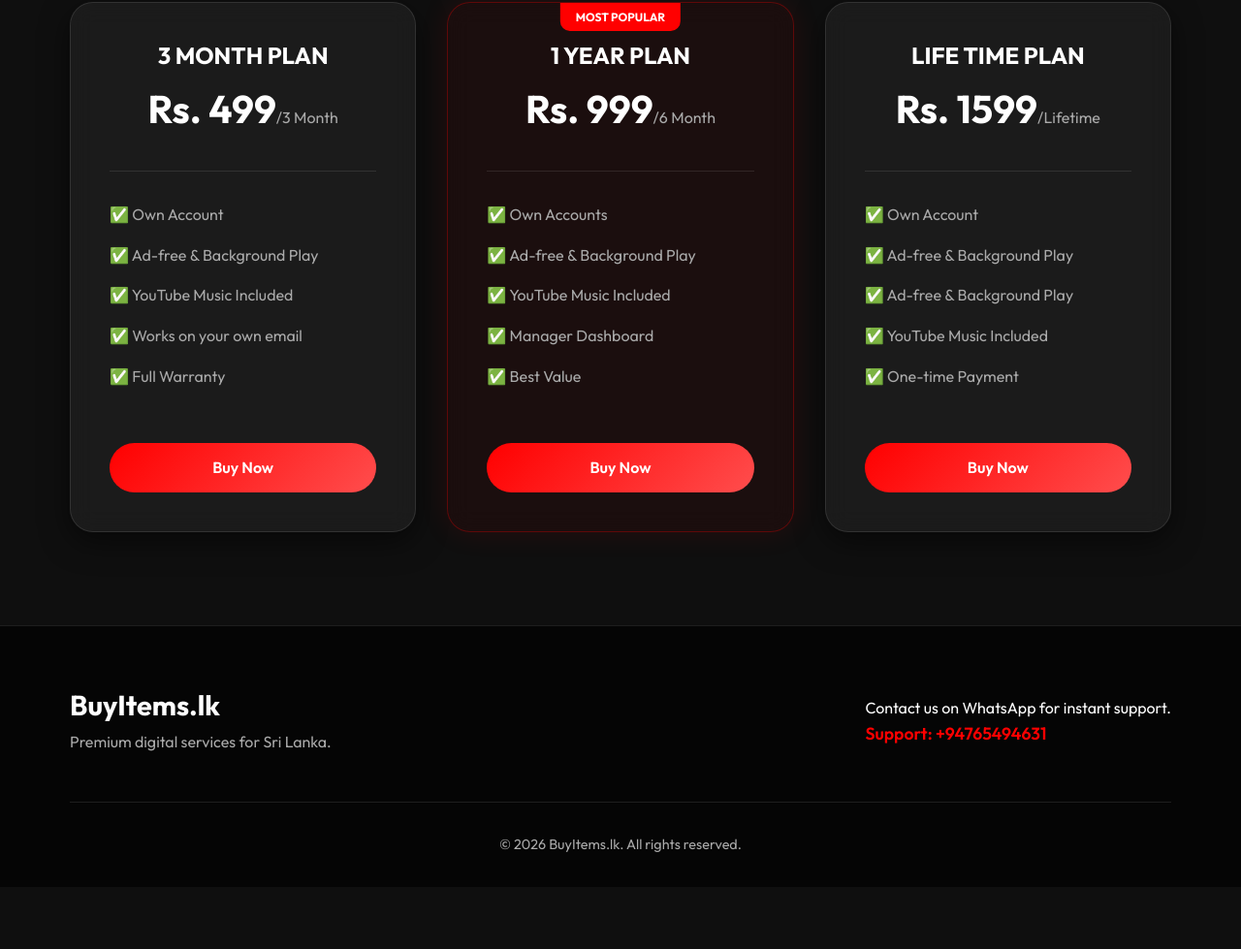
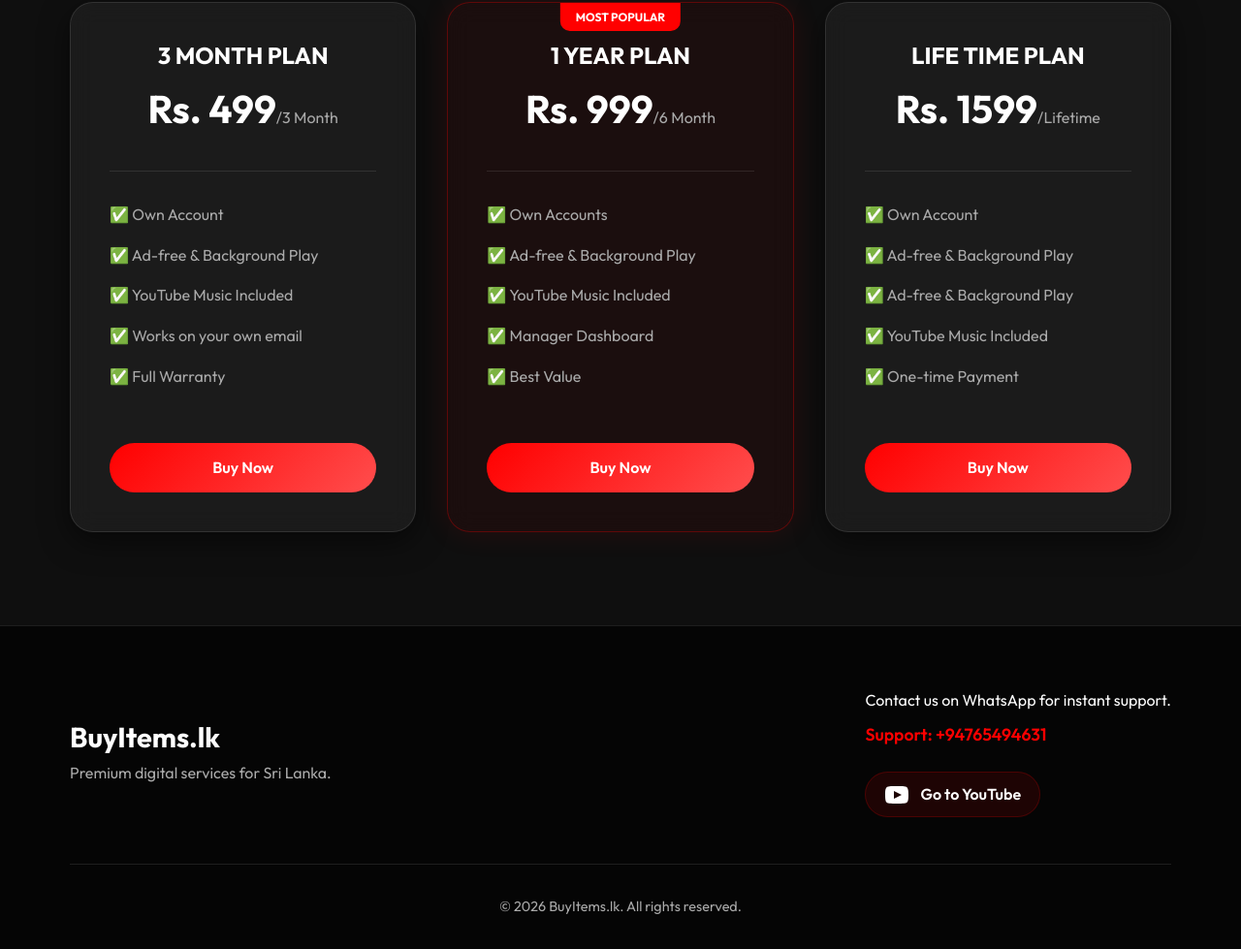
Before and after one commit to lakshan135/web-site, a plain HTML site: page index.html in a window 1280 px wide. Shown: the part 1581-2560 px from the top of the page at 97% size. Before the commit the page ends 2496 px from the top, so only its background shows below. Drawn offline with Linux system fonts and the light colour scheme.

Commit message:
Add files via upload

```diff
--- a/index.html
+++ b/index.html
@@ -203,7 +203,17 @@
                 </div>
                 <div class="footer-contact">
                     <p>Contact us on WhatsApp for instant support.</p>
-                    <a href="#" class="footer-link">Support: +94765494631</a>
+                    <a href="https://wa.me/94765494631" class="footer-link">Support: +94765494631</a>
+                    <div class="footer-social">
+                        <a href="https://youtube.com" target="_blank" class="yt-link">
+                            <svg viewBox="0 0 24 24" width="24" height="24" fill="currentColor"
+                                xmlns="http://www.w3.org/2000/svg">
+                                <path
+                                    d="M19.615 3.184c-3.604-.246-11.631-.245-15.23 0-3.897.266-4.356 2.62-4.385 8.816.029 6.185.484 8.549 4.385 8.816 3.6.245 11.626.246 15.23 0 3.897-.266 4.356-2.62 4.385-8.816-.029-6.185-.484-8.549-4.385-8.816zm-10.615 12.816v-8l8 3.993-8 4.007z" />
+                            </svg>
+                            <span>Go to YouTube</span>
+                        </a>
+                    </div>
                 </div>
             </div>
             <div class="footer-bottom">
--- a/style.css
+++ b/style.css
@@ -738,6 +738,42 @@
     text-decoration: none;
     font-weight: 600;
     font-size: 1.1rem;
+    display: block;
+    margin-top: 0.5rem;
+}
+
+.footer-social {
+    margin-top: 1.5rem;
+}
+
+.yt-link {
+    display: flex;
+    align-items: center;
+    gap: 0.8rem;
+    color: var(--text-primary);
+    text-decoration: none;
+    font-weight: 600;
+    transition: var(--transition-speed);
+    background: rgba(255, 0, 0, 0.1);
+    padding: 0.6rem 1.2rem;
+    border-radius: 50px;
+    border: 1px solid rgba(255, 0, 0, 0.2);
+    width: fit-content;
+}
+
+.yt-link:hover {
+    background: var(--primary-red);
+    transform: translateY(-3px);
+    box-shadow: var(--shadow-glow);
+    color: white;
+}
+
+.yt-link svg {
+    transition: transform 0.3s ease;
+}
+
+.yt-link:hover svg {
+    transform: scale(1.1);
 }
 
 .footer-bottom {
```
